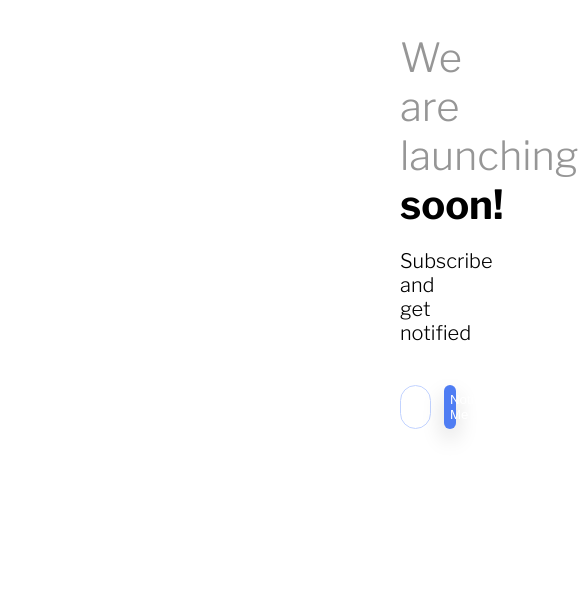
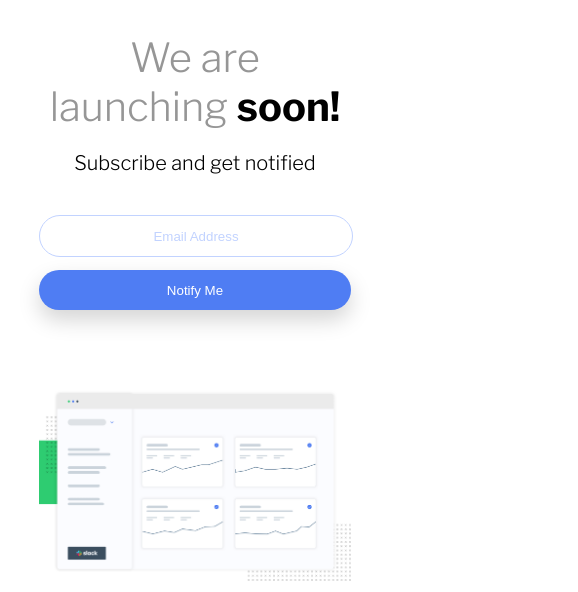
Before and after one commit to RaihanStark/ping-coming-soon-page, a plain HTML site: page index.html in a window 390 px wide. Shown: the part 98-690 px from the top of the page, 578 px wide, since content can reach past the window. Drawn offline with nearby package versions, Linux system fonts and the light colour scheme.

Commit message:
finish mobile version

```diff
--- a/style.scss
+++ b/style.scss
@@ -16,7 +16,7 @@ body {
 }
 
 .container {
-  margin: 0 20em 0 20em;
+  margin: 0 25% 0 25%;
 }
 
 header {
@@ -118,3 +118,33 @@ footer {
 .hero {
   width: 100%;
 }
+
+@media (max-width: 470px) {
+  .container {
+    margin: 0 10% 0 10% !important;
+  }
+
+  .notify-form {
+    flex-direction: column;
+
+    input {
+      width: 100%;
+      padding: 0;
+
+      &::placeholder {
+        text-align: center;
+      }
+    }
+
+    button {
+      width: 100%;
+      margin: 1em 0 0;
+      height: 3em;
+    }
+  }
+}
+@media (max-width: 728px) {
+  .container {
+    margin: 0 20% 0 20%;
+  }
+}
```
Also changed, not shown: assets/css/style.css.
